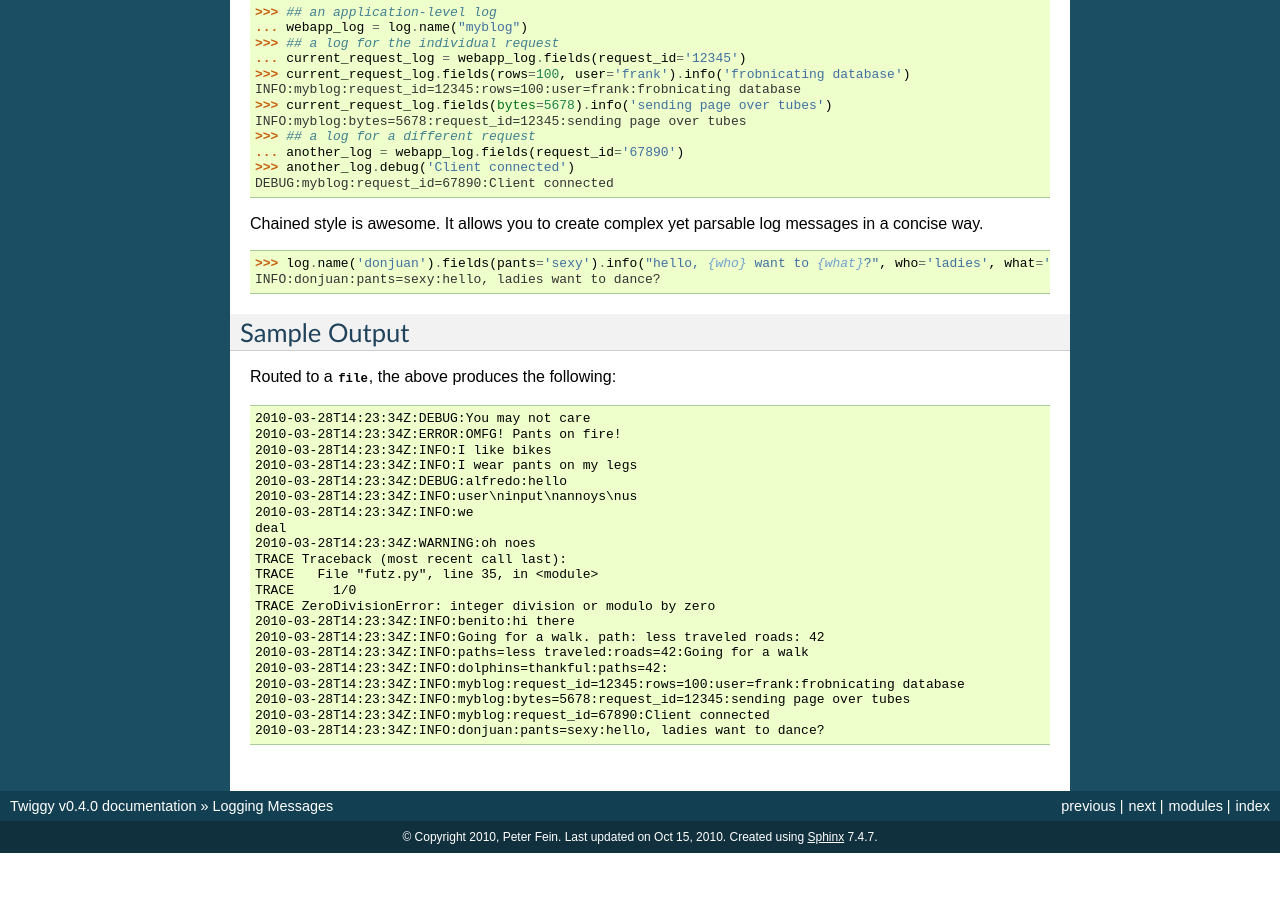
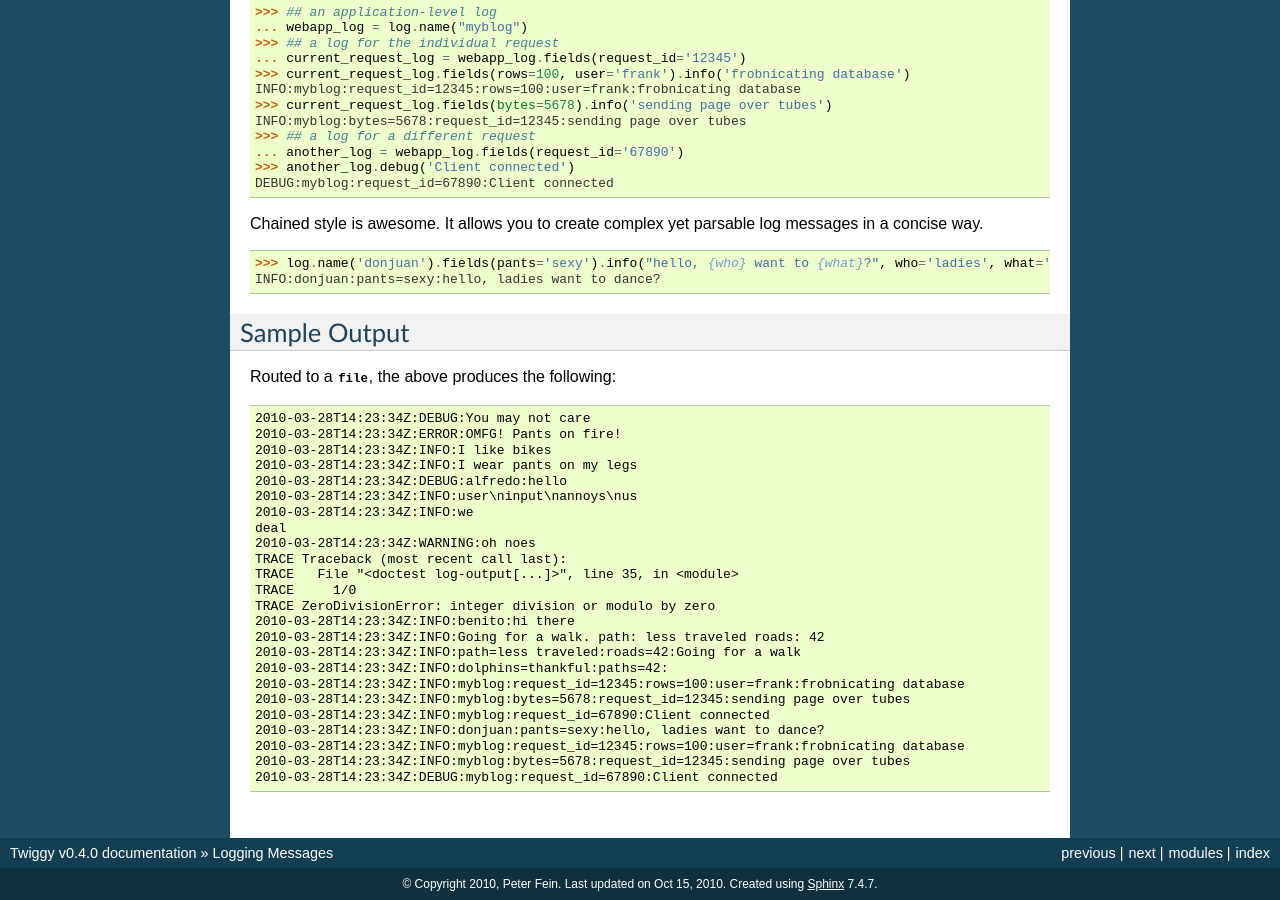
Before and after one commit to alessandrod/twiggy, a Sphinx documentation site: the page built from doc/logging.rst, in a window 1280 px wide and 900 px high, scrolled down 1888 px. Built offline with Sphinx 7.4.7, drawn with Linux system fonts in a browser that asks for light colours; before the commit the page ends 2741 px from its top, so only the background shows below that.

Commit message:
fix up some stuff

```diff
--- a/doc/index.rst
+++ b/doc/index.rst
@@ -43,9 +43,7 @@ Why Twiggy Should Be Your New Logger
 You should use Twiggy because it is awesome. For more information, `see this blog post <http://blog.wearpants.org/meet-twiggy>`_.
 
 .. warning::
-    Twiggy works great, but is not rock solid; do not use for nuclear power plants, spaceships or mortgage derivatives trading (not that it'd matter).
-
-.. seealso:: :doc:`blog_post_notes`
+    Twiggy works great, but is not rock solid (yet); do not use for nuclear power plants, spaceships or mortgage derivatives trading (not that it'd matter).
 
 **************
 Documentation
--- a/doc/logging.rst
+++ b/doc/logging.rst
@@ -161,14 +161,17 @@ Routed to a `file <.FileOutput>`, the above produces the following::
     deal
     2010-03-28T14:23:34Z:WARNING:oh noes
     TRACE Traceback (most recent call last):
-    TRACE   File "futz.py", line 35, in <module>
+    TRACE   File "<doctest log-output[...]>", line 35, in <module>
     TRACE     1/0
     TRACE ZeroDivisionError: integer division or modulo by zero
     2010-03-28T14:23:34Z:INFO:benito:hi there
     2010-03-28T14:23:34Z:INFO:Going for a walk. path: less traveled roads: 42
-    2010-03-28T14:23:34Z:INFO:paths=less traveled:roads=42:Going for a walk
+    2010-03-28T14:23:34Z:INFO:path=less traveled:roads=42:Going for a walk
     2010-03-28T14:23:34Z:INFO:dolphins=thankful:paths=42:
     2010-03-28T14:23:34Z:INFO:myblog:request_id=12345:rows=100:user=frank:frobnicating database
     2010-03-28T14:23:34Z:INFO:myblog:bytes=5678:request_id=12345:sending page over tubes
     2010-03-28T14:23:34Z:INFO:myblog:request_id=67890:Client connected
     2010-03-28T14:23:34Z:INFO:donjuan:pants=sexy:hello, ladies want to dance?
+    2010-03-28T14:23:34Z:INFO:myblog:request_id=12345:rows=100:user=frank:frobnicating database
+    2010-03-28T14:23:34Z:INFO:myblog:bytes=5678:request_id=12345:sending page over tubes
+    2010-03-28T14:23:34Z:DEBUG:myblog:request_id=67890:Client connected
```
Also changed, not shown: doc/api.rst (+12 -0 lines).
